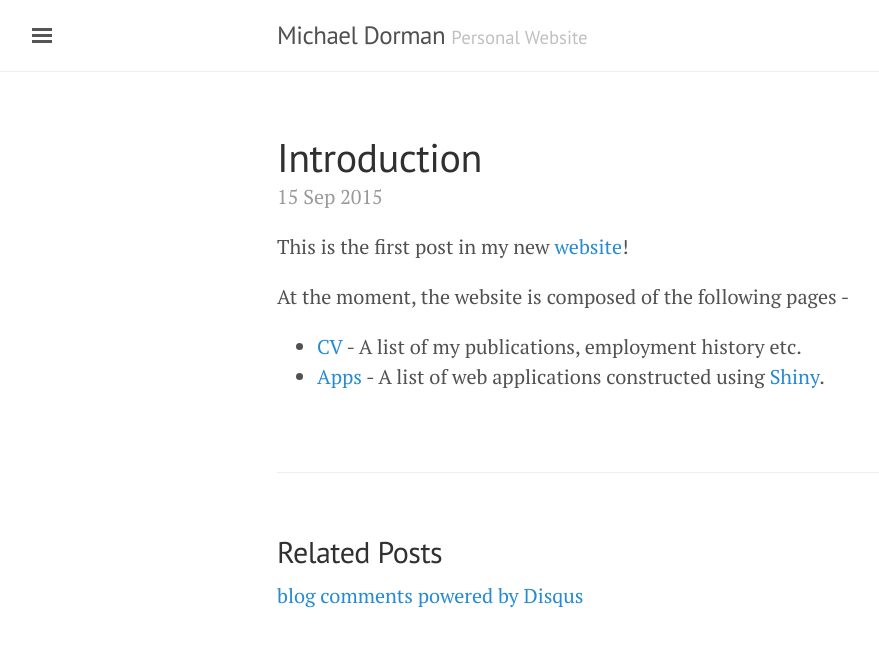
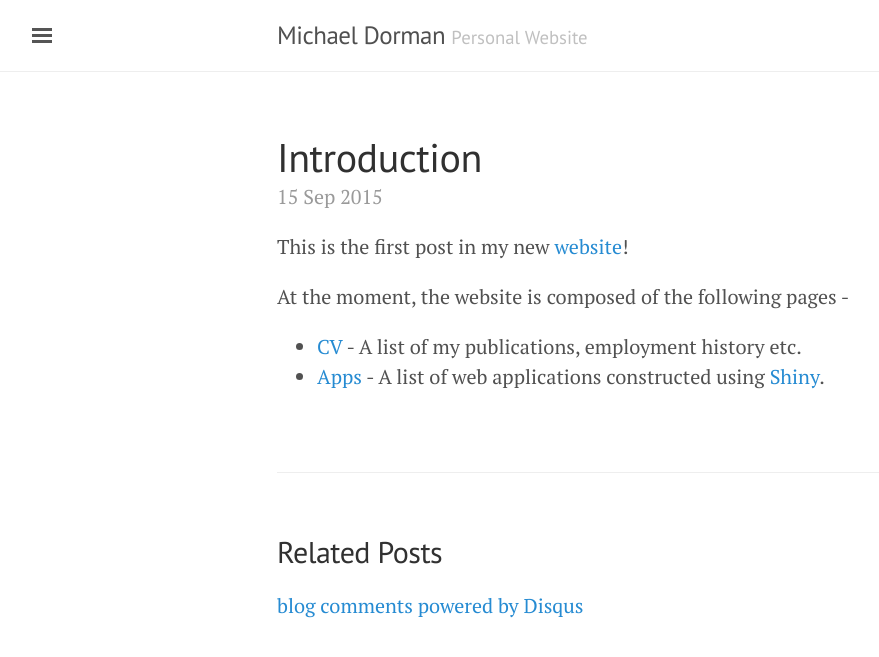
Before and after one commit to michaeldorman/michaeldorman.github.io, a Jekyll site: the page built from _posts/2015-09-15-introduction.md, in a window 1280 px wide. Shown: the top 657 px of the page, without its empty margins (3-882 px from the left). Built offline with Jekyll 4.4.1, drawn with Linux system fonts in a browser that asks for light colours; comment, search, counter and statistics services are not loaded.

Commit message:
Update post.html

```diff
--- a/_layouts/post.html
+++ b/_layouts/post.html
@@ -21,6 +21,6 @@
         </h3>
       </li>
     {% endfor %}
-    {% include disqus.html %}
   </ul>
+  {% include disqus.html %}
 </div>
```
